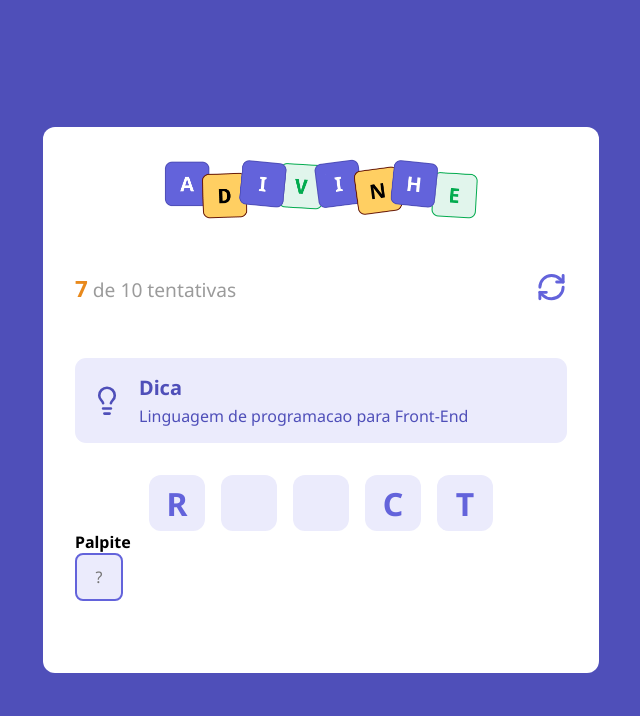
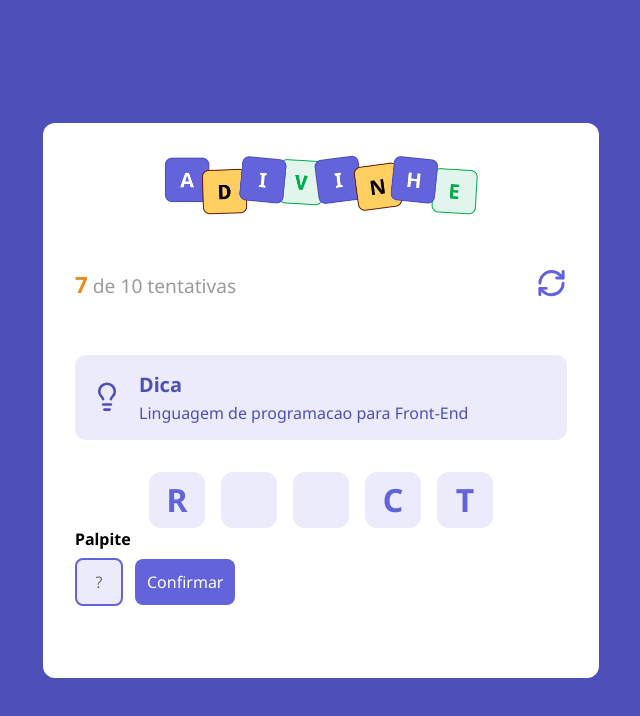
Before and after one commit to IsaaczZj/Adivinha--o, a React (Vite) app: page / in a window 1280 px wide. Shown: the top 716 px of the page, without its empty margins (319-959 px from the left). Built offline with nearby package versions, Linux system fonts and the light colour scheme.

Commit message:
criando componente button

```diff
--- a/src/App.tsx
+++ b/src/App.tsx
@@ -1,4 +1,5 @@
 import styles from "./App.module.css";
+import Button from "./components/Button";
 import Guess from "./components/Guess";
 import Header from "./components/Header";
 import Letter from "./components/Letter";
@@ -24,6 +25,7 @@ function App() {
         <h4>Palpite</h4>
         <div>
           <Guess autoFocus maxLength={1} placeholder="?"/>
+          <Button title="Confirmar"/>
         </div>
       </main>
     </div>
--- /dev/null
+++ b/src/components/Button/index.tsx
@@ -0,0 +1,10 @@
+
+import styles from './styles.module.css'
+type ButtonProps = React.ComponentProps<'button'> & {
+  title:string
+}
+export default function Button({title, ...props}:ButtonProps){
+  return (
+    <button className={styles.button} {...props}>{title}</button>
+  )
+}
--- /dev/null
+++ b/src/components/Button/styles.module.css
@@ -0,0 +1,10 @@
+.button{
+  margin-left: 0.75rem;
+  padding: 0.75rem;
+  border-radius: 0.5rem;
+  background-color: #6363DB;
+  outline: none;
+  border: none;
+  color: white;
+  font-size: 1rem;
+}
--- a/src/components/Guess/styles.module.css
+++ b/src/components/Guess/styles.module.css
@@ -8,6 +8,7 @@
   text-align: center;
   font-size: 1rem;
   outline: none;
+  margin-top: 0.5rem;
   color: #6363db;
     filter: opacity(0.8);
 
--- a/src/global.css
+++ b/src/global.css
@@ -1,22 +1,19 @@
-*{
+* {
   margin: 0;
   padding: 0;
   box-sizing: border-box;
 }
-body{
+body {
   font-family: "Noto Sans", sans-serif;
-  font-optical-sizing: auto;
 }
-input{
+input,button {
   font-family: "Noto Sans", sans-serif;
-  font-optical-sizing: auto;
-
 }
 
-button{
+button {
   cursor: pointer;
   transition: filter 0.2s;
 }
-button:hover{
+button:hover {
   filter: brightness(0.9);
 }
```
